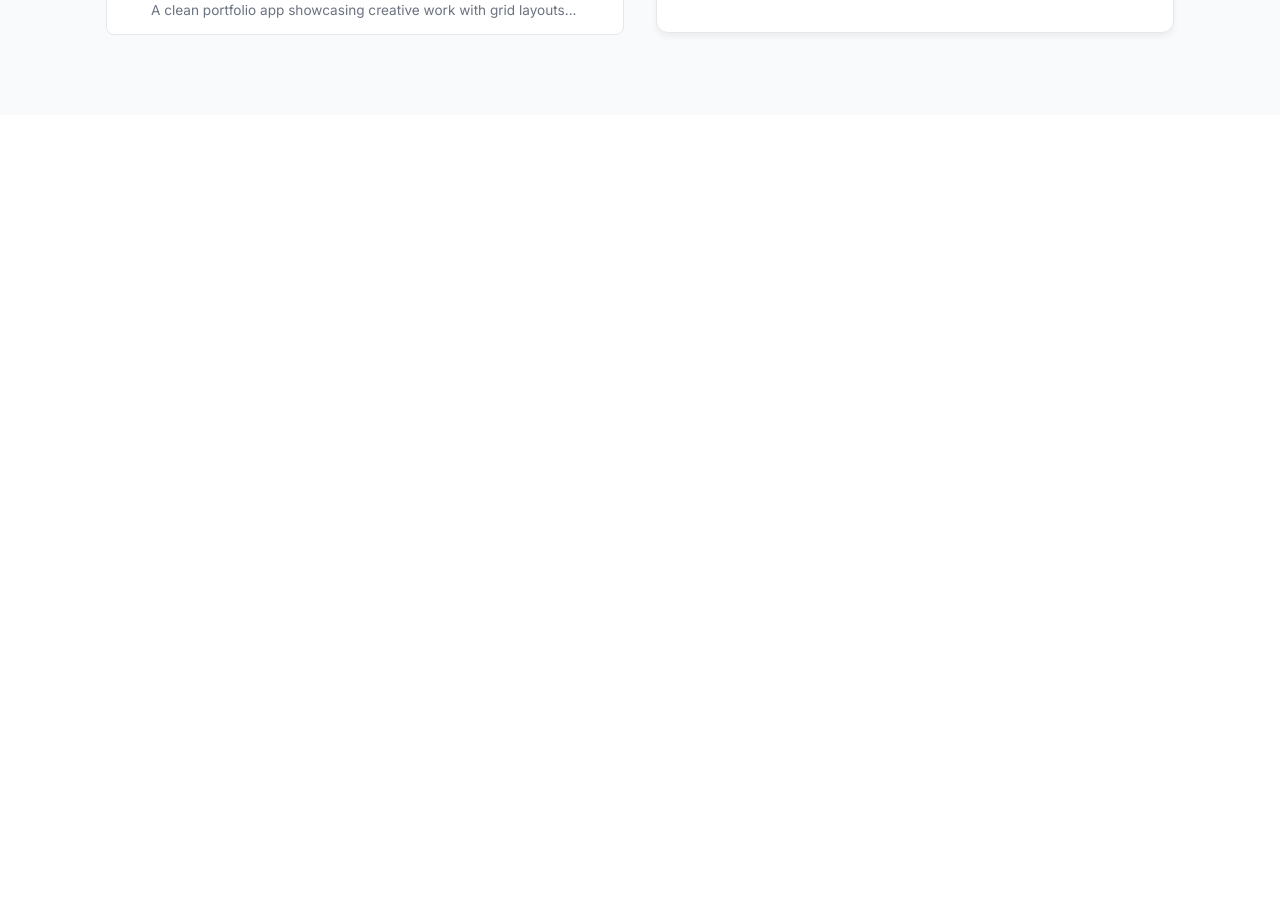
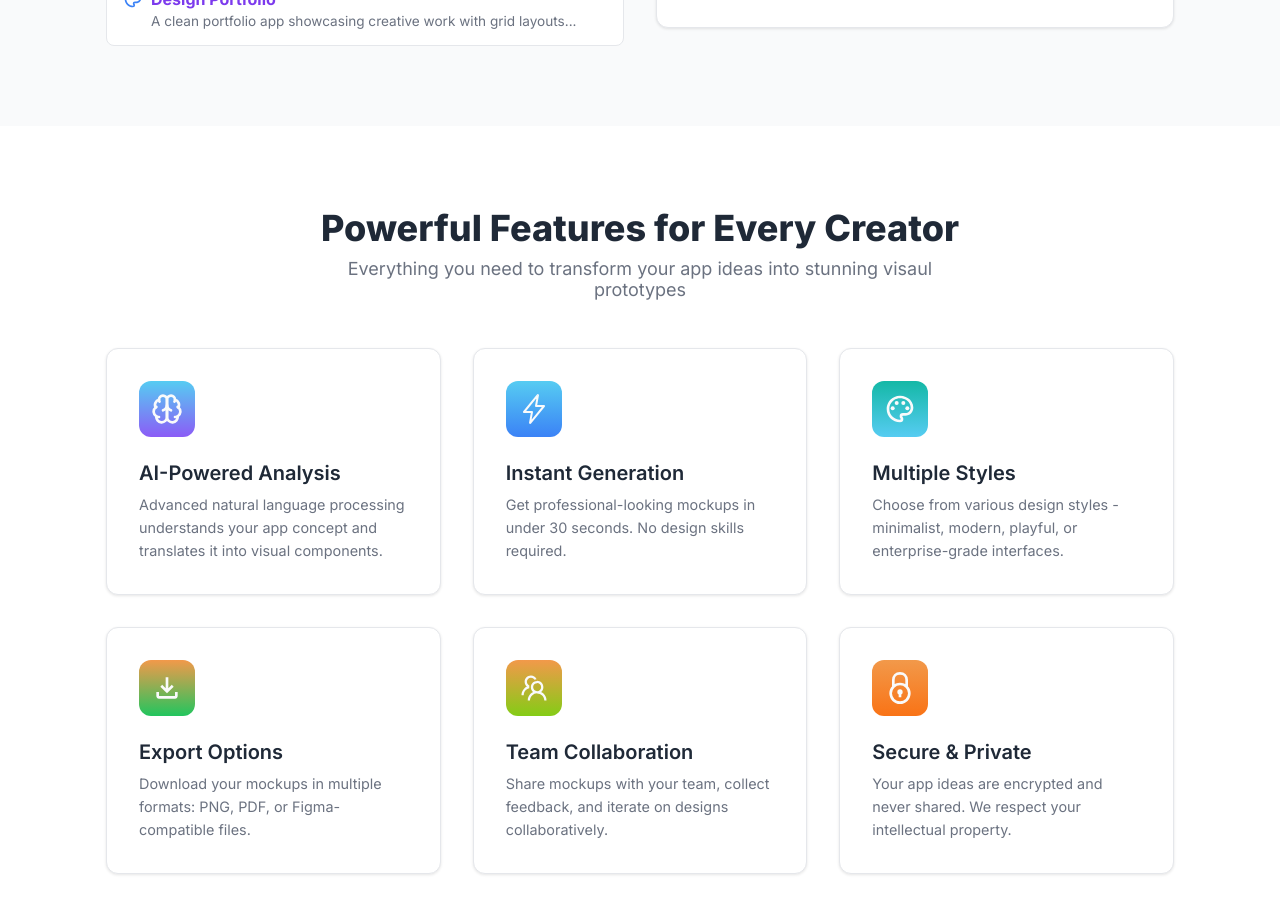
Before and after one commit to VishalThapaliya/text-to-design, a React (Vite) app: page / in a window 1280 px wide. Shown: the part 1380-2294 px from the top of the page. Before the commit the page ends 1495 px from the top, so only its background shows below. Built offline with nearby package versions, Linux system fonts and the light colour scheme.

Commit message:
add featurs and card components

```diff
--- a/src/App.jsx
+++ b/src/App.jsx
@@ -7,6 +7,7 @@ import Generator from './components/generator/Generator';
 import { IoFastFoodOutline } from "react-icons/io5";
 import { IoIosFitness } from "react-icons/io";
 import { MdOutlinePalette } from "react-icons/md";
+import Features from './components/features/Features';
 
 // --- Generator data ---
 const inspirations = [
@@ -37,6 +38,7 @@ const App = () => {
       <main>
         <Hero />
         <Generator inspirations={inspirations}/>
+        <Features />
       </main>
     </div>
   )
--- /dev/null
+++ b/src/components/card/Card.css
@@ -0,0 +1,44 @@
+.card {
+    background-color: var(--bg-white);
+    padding: 2rem;
+    border-radius: 0.75rem;
+    border: 1px solid var(--border-color);
+    box-shadow: 0 1px 3px 0 rgba(0, 0, 0, 0.1);
+    transition: transform 0.3s ease, box-shadow 0.3s ease;
+    cursor: pointer;
+}
+
+.card:hover {
+    transform: translateY(-6px);
+    box-shadow: 0 10px 15px -3px rgba(0, 0, 0, 0.1);
+}
+
+.card-icon-wrapper {
+    display: flex;
+    justify-content: center;
+    align-items: center;
+    width: 3.5rem;
+    height: 3.5rem;
+    border-radius: 0.75rem;
+    margin-bottom: 1.5rem;
+}
+
+.card .icon {
+    width: 2rem;
+    height: 2rem;
+    color: var(--text-light);
+}
+
+.card h3 {
+    font-size: 1.25rem;
+    color: var(--text-dark);
+    font-weight: 600;
+    margin: 0 0 0.5rem;
+}
+
+.card p {
+    color: var(--text-muted);
+    font-size: 0.9rem;
+    line-height: 1.6;
+    margin: 0;
+}
--- /dev/null
+++ b/src/components/card/Card.jsx
@@ -0,0 +1,15 @@
+import './Card.css'
+
+const Card = ({ feature }) => {
+  return (
+    <div className="card">
+        <div className="card-icon-wrapper" style={{ background: feature.iconBgColor}}>
+            {feature.icon}
+        </div>
+        <h3>{feature.title}</h3>
+        <p>{feature.description}</p>
+    </div>
+  )
+}
+
+export default Card
--- /dev/null
+++ b/src/components/features/Features.css
@@ -0,0 +1,22 @@
+.features-section {
+    padding: 5rem 0;
+    background-color: var(--bg-white);
+}
+
+.features-grid {
+    display: grid;
+    grid-template-columns: 1fr;
+    gap: 2rem;
+}
+
+@media (min-width: 768px) {
+    .features-grid {
+        grid-template-columns: repeat(2, 1fr);
+    }
+}
+
+@media (min-width: 1024px) {
+    .features-grid {
+        grid-template-columns: repeat(3, 1fr);
+    }
+}
--- /dev/null
+++ b/src/components/features/Features.jsx
@@ -0,0 +1,75 @@
+import Card from '../card/Card'
+import { LuBrain } from "react-icons/lu";
+import { IoFlashOutline } from "react-icons/io5";
+import { MdOutlinePalette } from "react-icons/md";
+import { MdOutlineFileDownload } from "react-icons/md";
+import { AiOutlineTeam } from "react-icons/ai";
+import { GrSecure } from "react-icons/gr";
+import './Features.css';
+
+// features data
+const features = [
+    {
+        id: 1,
+        title: 'AI-Powered Analysis',
+        description: 'Advanced natural language processing understands your app concept and translates it into visual components.',
+        icon: <LuBrain className='icon'/>,
+        iconBgColor: 'linear-gradient(to top, var(--icon-bg-violet), #56ccf2)'
+    },
+    {
+        id: 2,
+        title: 'Instant Generation',
+        description: 'Get professional-looking mockups in under 30 seconds. No design skills required.',
+        icon: <IoFlashOutline className='icon'/>,
+        iconBgColor: 'linear-gradient(to top, var(--icon-bg-blue), #56ccf2)'
+    },
+    {
+        id: 3,
+        title: 'Multiple Styles',
+        description: 'Choose from various design styles - minimalist, modern, playful, or enterprise-grade interfaces.',
+        icon: <MdOutlinePalette className='icon'/>,
+        iconBgColor: 'linear-gradient(var(--icon-bg-teal), #56ccf2)'
+    },
+    {
+        id: 4,
+        title: 'Export Options',
+        description: 'Download your mockups in multiple formats: PNG, PDF, or Figma-compatible files.',
+        icon: <MdOutlineFileDownload className='icon'/>,
+        iconBgColor: 'linear-gradient(to top, var(--icon-bg-green), #f2994a)'
+    },
+    {
+        id: 5,
+        title: 'Team Collaboration',
+        description: 'Share mockups with your team, collect feedback, and iterate on designs collaboratively.',
+        icon: <AiOutlineTeam className='icon'/>,
+        iconBgColor: 'linear-gradient(to top, var(--icon-bg-lime), #f2994a)'
+    },
+    {
+        id: 6,
+        title: 'Secure & Private',
+        description: 'Your app ideas are encrypted and never shared. We respect your intellectual property.',
+        icon: <GrSecure className='icon'/>,
+        iconBgColor: 'linear-gradient(to top, var(--icon-bg-orange), #f2994a)'
+    },
+]
+
+const Features = () => {
+  return (
+    <section id="features" className="features-section">
+        <div className="container">
+            <div className="section-header">
+                <h2>Powerful Features for Every Creator</h2>
+                <p>Everything you need to transform your app ideas into stunning visaul prototypes</p>
+            </div>
+
+            <div className="features-grid">
+                {features.map(feature => (
+                    <Card feature={feature} key={feature.id}/>
+                ))}
+            </div>
+        </div>
+    </section>
+  )
+}
+
+export default Features
--- a/src/components/hero/Hero.css
+++ b/src/components/hero/Hero.css
@@ -64,7 +64,7 @@
 }
 
 .hero-stats p {
-    font-size: 2rem;
+    font-size: 1.75rem;
     font-weight: 700;
     margin: 0;
 }
--- a/src/components/hero/Hero.jsx
+++ b/src/components/hero/Hero.jsx
@@ -31,7 +31,7 @@ const Hero = () => {
                     <span>Avegrage Visualized</span>
                 </div>
                 <div>
-                    <p>&lt; 30s</p>
+                    <p>&lt;30s</p>
                     <span>Avegrage Generation</span>
                 </div>
                 <div>
```
